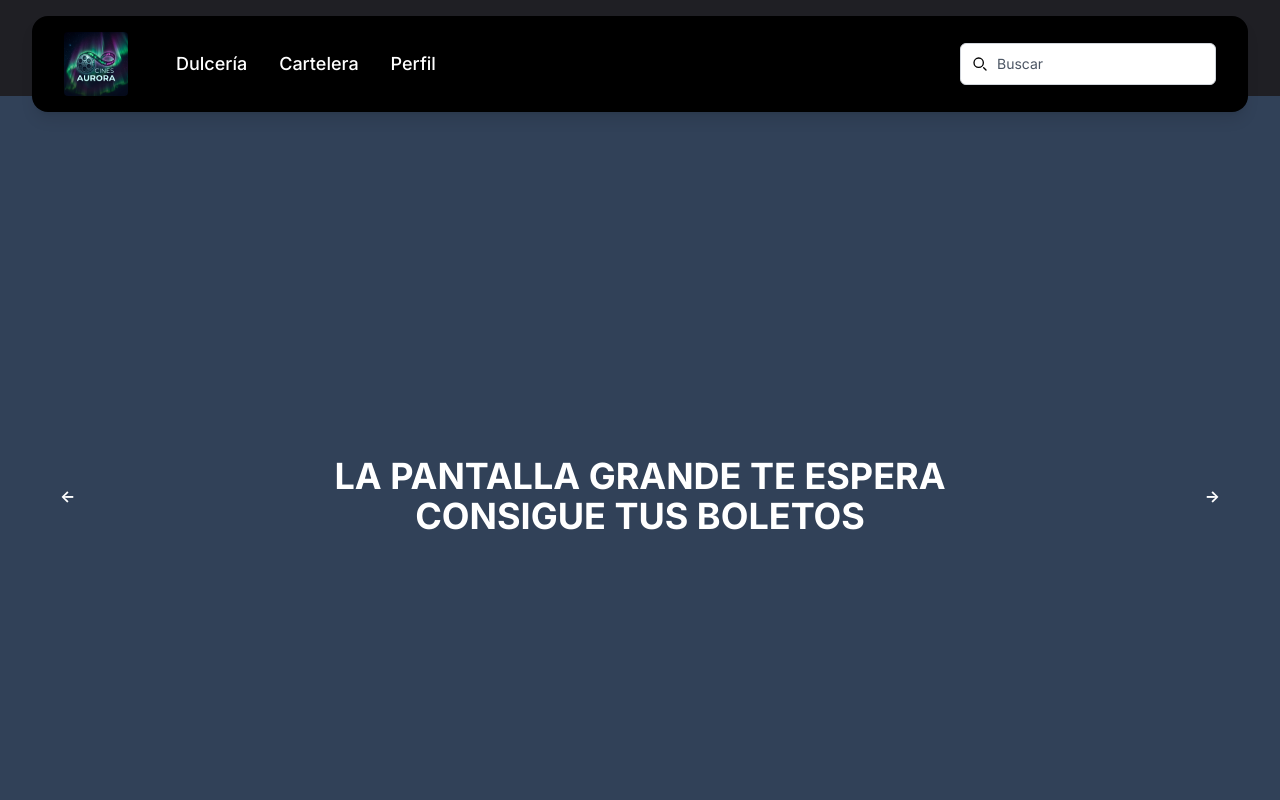
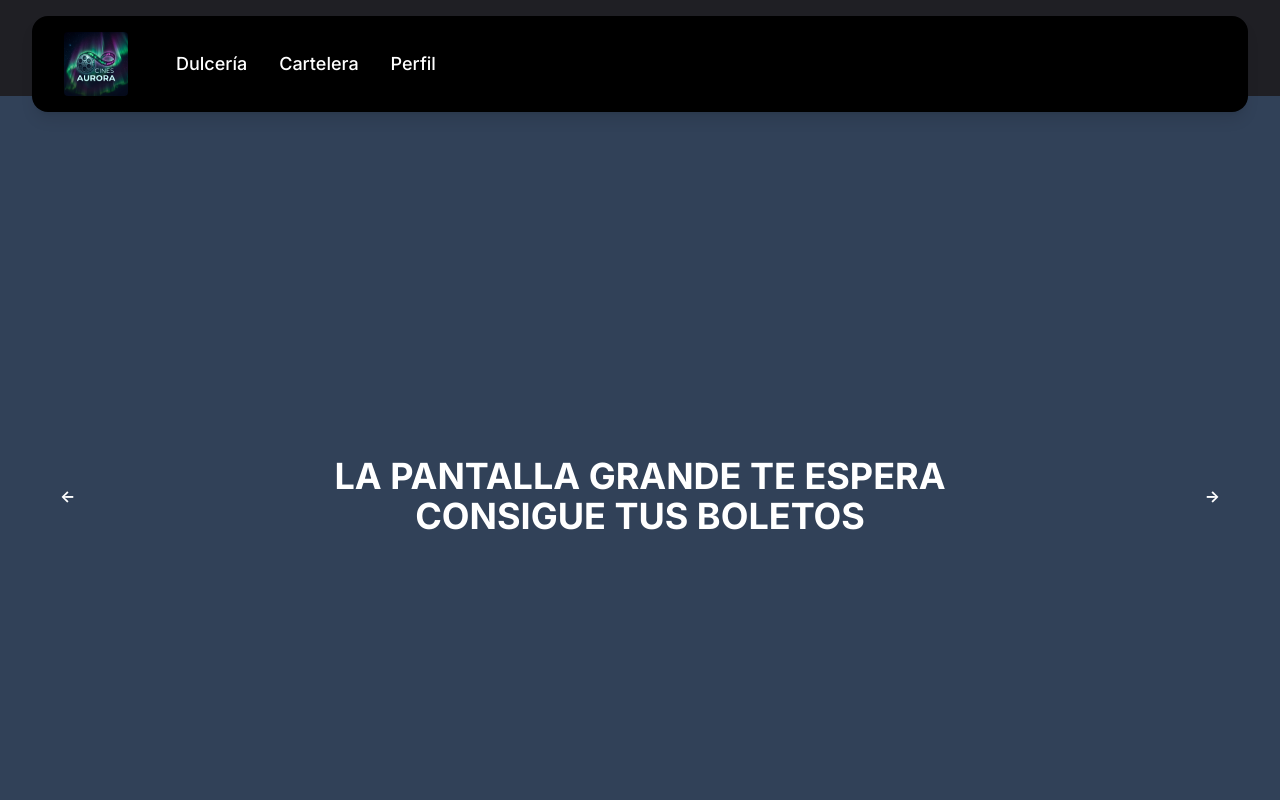
Before and after one commit to NathalieAlfaroQ/sistemaGestionCines, a React (Vite) app in the folder sistema-web/cliente/: page / in a window 1280 px wide. Shown: the top 800 px of the page. Built offline with nearby package versions, Linux system fonts and the light colour scheme.

Commit message:
Quito barra de busqueda de la barra de navegacion, usar barra de navegacion de la carpeta common

```diff
--- a/sistema-web/cliente/src/componentes/BarraNavegacion.jsx
+++ b/sistema-web/cliente/src/componentes/BarraNavegacion.jsx
@@ -1,7 +1,6 @@
 import { useState } from 'react'
 import { Link, useNavigate } from 'react-router-dom'
 import logo from '../assets/logo.jpg'
-import Buscador from './Buscador'
 
 const claseEnlace = 'px-3 py-2 md:p-0 block rounded text-text-color text-lg hover:text-brand-soft'
 
@@ -27,7 +26,6 @@ function BarraNavegacion() {
   const esTrabajador = usuario?.tipoUsuario === 'EMPLEADO' || usuario?.tipoUsuario === 'ADMINISTRADOR'
   const modo = modoGuardado || (esTrabajador ? 'trabajo' : 'cliente')
   const mostrarCliente = modo === 'cliente'
-  const mostrarBuscador = mostrarCliente
   const enlaces = mostrarCliente ? enlacesCliente : enlacesTrabajo
   const esTrabajadorEnModoCliente = esTrabajador && mostrarCliente
 
@@ -62,7 +60,7 @@ function BarraNavegacion() {
       <div className="max-w-screen-2xl mx-auto px-8 py-4 flex items-center gap-12 bg-navbar rounded-2xl shadow-lg">
 
         <Link to={mostrarCliente ? '/' : '/peliculas'} className="flex items-center gap-3">
-          <img src={logo} className="h-16 w-16 rounded object-cover" alt="Logo de Cines Aurora" />
+          <img src={logo} className="h-16 w-16 rounded object-cover" alt="Logo de Cine Aurora" />
         </Link>
 
         <ul className="hidden md:flex md:gap-8 flex-col md:flex-row font-medium items-center">
@@ -122,12 +120,6 @@ function BarraNavegacion() {
             )}
           </li>
         </ul>
-
-        {mostrarBuscador && (
-          <div className="ml-auto hidden md:block">
-            <Buscador placeholder="Buscar" />
-          </div>
-        )}
       </div>
     </nav>
   )
```
